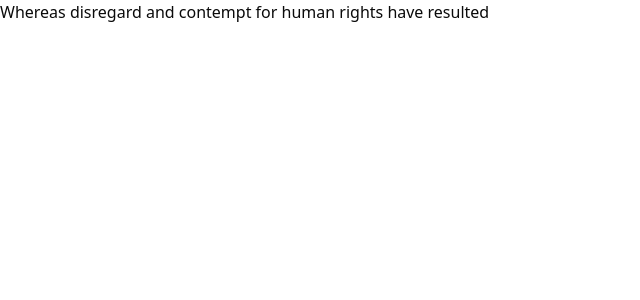
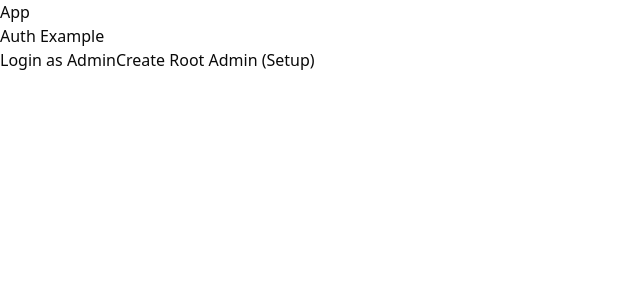
Before and after one commit to rupamkairi/ebc, a Next.js app: page / in a window 1280 px wide. Shown: the top 300 px of the page, without its empty margins (0-640 px from the left). Built offline with nearby package versions, Linux system fonts and the light colour scheme; no server answers.

Commit message:
feat: Implement API client, React Query auth hooks, types, and documentation for admin authentication.

```diff
--- a/package.json
+++ b/package.json
@@ -28,9 +28,10 @@
     "@radix-ui/react-toggle": "^1.1.10",
     "@radix-ui/react-toggle-group": "^1.1.11",
     "@radix-ui/react-tooltip": "^1.2.8",
+    "@tanstack/react-form": "^1.27.4",
     "@tanstack/react-query": "^5.90.12",
     "@tanstack/react-table": "^8.21.3",
-    "axios": "^1.13.2",
+    "@uidotdev/usehooks": "^2.4.1",
     "class-variance-authority": "^0.7.1",
     "clsx": "^2.1.1",
     "cmdk": "^1.1.1",
@@ -50,6 +51,7 @@
   },
   "devDependencies": {
     "@tailwindcss/postcss": "^4",
+    "@tanstack/react-devtools": "^0.8.4",
     "@types/node": "^20",
     "@types/react": "^19",
     "@types/react-dom": "^19",
--- a/src/app/page.tsx
+++ b/src/app/page.tsx
@@ -1,7 +1,10 @@
+import { AuthExample } from "@/examples/auth-hooks-usage";
+
 export default function Page() {
   return (
     <div>
-      <p>Whereas disregard and contempt for human rights have resulted</p>
+      <p>App</p>
+      <AuthExample />
     </div>
   );
 }
--- /dev/null
+++ b/src/examples/auth-hooks-usage.tsx
@@ -0,0 +1,103 @@
+"use client";
+
+import React from "react";
+import {
+  useAdminLogin,
+  useCreateAdmin,
+  useCreateAdminManager,
+  useSession,
+  useSyncSession,
+} from "@/hooks/api/use-auth-admin";
+import { useAuthStore } from "@/store/authStore";
+
+/**
+ * Example Component demonstrating usage of Auth Hooks and Store
+ */
+export const AuthExample = () => {
+  // 1. Sync Session (Recommended to use in Layout or Top-level Provider)
+  // This hook automatically updates the auth store when session data is fetched
+  useSyncSession();
+
+  // 2. Access Store State
+  const { user, token, logout } = useAuthStore();
+
+  // 3. Login Mutation
+  const loginMutation = useAdminLogin();
+
+  // 4. Create Admin Mutation (Public if no admins exist)
+  const createAdminMutation = useCreateAdmin();
+
+  // 5. Create Subordinate (Requires specific roles)
+  const createManagerMutation = useCreateAdminManager();
+
+  const handleLogin = () => {
+    loginMutation.mutate(
+      {
+        email: "root@example.com",
+        password: "password",
+      },
+      {
+        onSuccess: (data) => {
+          console.log("Logged in successfully!", data);
+        },
+        onError: (err) => {
+          console.error("Login failed", err);
+        },
+      }
+    );
+  };
+
+  const handleCreateRootAdmin = () => {
+    createAdminMutation.mutate({
+      email: "root@example.com",
+      name: "Root Admin",
+      password: "password",
+    });
+  };
+
+  const handleCreateManager = () => {
+    createManagerMutation.mutate({
+      email: "manager@example.com",
+      name: "Manager Name",
+      password: "password",
+    });
+  };
+
+  if (loginMutation.isPending) return <div>Logging in...</div>;
+
+  return (
+    <div>
+      <h1>Auth Example</h1>
+
+      {/* Display User Info if logged in */}
+      {user ? (
+        <div>
+          <p>
+            Welcome, {user.name} ({user.role})
+          </p>
+          <p>Email: {user.email}</p>
+          <button onClick={() => logout()}>Logout</button>
+
+          <hr />
+
+          {/* Example of Role-based action */}
+          {user.role === "ADMIN" && (
+            <button onClick={handleCreateManager}>Create Manager</button>
+          )}
+        </div>
+      ) : (
+        <div>
+          <button onClick={handleLogin}>Login as Admin</button>
+          <button onClick={handleCreateRootAdmin}>
+            Create Root Admin (Setup)
+          </button>
+        </div>
+      )}
+
+      {/* Show Errors */}
+      {loginMutation.isError && (
+        <p style={{ color: "red" }}>Error: {loginMutation.error.message}</p>
+      )}
+    </div>
+  );
+};
--- /dev/null
+++ b/src/hooks/api/use-auth-admin.ts
@@ -0,0 +1,120 @@
+import { useEffect } from "react";
+import { useMutation, useQuery, useQueryClient } from "@tanstack/react-query";
+import { useAuthStore } from "@/store/authStore";
+import fetchClient from "@/lib/api-client";
+import { API_ENDPOINTS } from "@/lib/api-endpoints";
+import {
+  AdminLoginRequest,
+  AuthResponse,
+  CreateAdminRequest,
+  CreateAdminSubordinateRequest,
+  SessionResponse,
+} from "@/types/auth";
+
+// --- Mutations ---
+
+export function useAdminLogin() {
+  const setToken = useAuthStore((state) => state.setToken);
+  const queryClient = useQueryClient();
+
+  return useMutation({
+    mutationFn: (data: AdminLoginRequest) =>
+      fetchClient<AuthResponse>(API_ENDPOINTS.AUTH.ADMIN.LOGIN, {
+        method: "POST",
+        body: data,
+        auth: false,
+      }),
+    onSuccess: (data) => {
+      setToken(data.token);
+      // Invalidate session to fetch fresh user data
+      queryClient.invalidateQueries({ queryKey: SESSION_QUERY_KEY });
+    },
+  });
+}
+
+export function useCreateAdmin() {
+  return useMutation({
+    mutationFn: (data: CreateAdminRequest) =>
+      fetchClient<AuthResponse>(API_ENDPOINTS.AUTH.ADMIN.CREATE_ADMIN, {
+        method: "POST",
+        body: data,
+        auth: false, // Public if no admin exists
+      }),
+  });
+}
+
+export function useCreateAdminManager() {
+  return useMutation({
+    mutationFn: (data: CreateAdminSubordinateRequest) =>
+      fetchClient<AuthResponse>(API_ENDPOINTS.AUTH.ADMIN.CREATE_MANAGER, {
+        method: "POST",
+        body: data,
+      }),
+  });
+}
+
+export function useCreateAdminAccountant() {
+  return useMutation({
+    mutationFn: (data: CreateAdminSubordinateRequest) =>
+      fetchClient<AuthResponse>(API_ENDPOINTS.AUTH.ADMIN.CREATE_ACCOUNTANT, {
+        method: "POST",
+        body: data,
+      }),
+  });
+}
+
+export function useCreateAdminExecutive() {
+  return useMutation({
+    mutationFn: (data: CreateAdminSubordinateRequest) =>
+      fetchClient<AuthResponse>(API_ENDPOINTS.AUTH.ADMIN.CREATE_EXECUTIVE, {
+        method: "POST",
+        body: data,
+      }),
+  });
+}
+
+// --- Queries ---
+
+export const SESSION_QUERY_KEY = ["session"];
+
+export function useSession() {
+  const token = useAuthStore((state) => state.token); // Dependency to refetch if token changes
+
+  return useQuery({
+    queryKey: SESSION_QUERY_KEY,
+    queryFn: async () => {
+      const data = await fetchClient<SessionResponse>(
+        API_ENDPOINTS.AUTH.SESSION,
+        {
+          method: "GET",
+        }
+      );
+      return data;
+    },
+    enabled: !!token, // Only fetch if we have a token
+    retry: false, // Don't retry if session fails (likely invalid token)
+  });
+}
+
+// Helper to sync session with store
+export function useSyncSession() {
+  const { data, isSuccess, isError, error } = useSession();
+  const setUser = useAuthStore((state) => state.setUser);
+
+  useEffect(() => {
+    if (isSuccess && data) {
+      setUser(data.user);
+    }
+  }, [isSuccess, data, setUser]);
+
+  useEffect(() => {
+    if (isError) {
+      // Optional: Handle session expiry/invalid token
+      // console.error("Session Sync Error:", error);
+      // setToken(null);
+      // setUser(null);
+    }
+  }, [isError, error]);
+
+  return { isSuccess, isError };
+}
--- /dev/null
+++ b/src/lib/api-client.ts
@@ -0,0 +1,106 @@
+import { useAuthStore } from "@/store/authStore";
+
+const BASE_URL =
+  process.env.NEXT_PUBLIC_API_URL || "http://localhost:10000/api";
+
+type RequestMethod = "GET" | "POST" | "PUT" | "DELETE" | "PATCH";
+
+interface RequestOptions extends Omit<RequestInit, "method" | "body"> {
+  method?: RequestMethod;
+  body?: unknown;
+  query?: Record<string, string | number | boolean | undefined>;
+  auth?: boolean; // If true, automatically add Bearer token
+}
+
+export class ApiError extends Error {
+  status: number;
+  data: unknown;
+
+  constructor(status: number, message: string, data?: unknown) {
+    super(message);
+    this.status = status;
+    this.data = data;
+    this.name = "ApiError";
+  }
+}
+
+async function fetchClient<T>(
+  endpoint: string,
+  options: RequestOptions = {}
+): Promise<T> {
+  const {
+    body,
+    query,
+    auth = true,
+    headers: customHeaders,
+    ...customConfig
+  } = options;
+
+  const headers: Record<string, string> = {
+    "Content-Type": "application/json",
+    ...(customHeaders as Record<string, string>),
+  };
+
+  if (auth) {
+    const token = useAuthStore.getState().token;
+    if (token) {
+      headers["Authorization"] = `Bearer ${token}`;
+    }
+  }
+
+  // Handle Query Params
+  let url = `${BASE_URL}${endpoint}`;
+  if (query) {
+    const queryString = Object.entries(query)
+      .filter(([, value]) => value !== undefined)
+      .map(
+        ([key, value]) =>
+          `${encodeURIComponent(key)}=${encodeURIComponent(String(value))}`
+      )
+      .join("&");
+    if (queryString) {
+      url += `?${queryString}`;
+    }
+  }
+
+  const config: RequestInit = {
+    ...customConfig,
+    headers,
+  };
+
+  if (body) {
+    config.body = JSON.stringify(body);
+  }
+
+  try {
+    const response = await fetch(url, config);
+
+    if (!response.ok) {
+      // Try to parse error message from server
+      let errorMessage = `HTTP error! status: ${response.status}`;
+      let errorData = null;
+      try {
+        errorData = await response.json();
+        errorMessage = errorData.message || errorMessage;
+      } catch {
+        // Ignore if json parsing fails
+      }
+      throw new ApiError(response.status, errorMessage, errorData);
+    }
+
+    // Handle 204 No Content
+    if (response.status === 204) {
+      return {} as T;
+    }
+
+    return await response.json();
+  } catch (error) {
+    if (error instanceof ApiError) {
+      throw error;
+    }
+    // Network errors or other issues
+    throw new ApiError(500, (error as Error).message || "Unknown Error");
+  }
+}
+
+export default fetchClient;
--- /dev/null
+++ b/src/lib/api-endpoints.ts
@@ -0,0 +1,21 @@
+export const API_ENDPOINTS = {
+  AUTH: {
+    ADMIN: {
+      LOGIN: "/auth/admin/login",
+      CREATE_ADMIN: "/auth/admin/create-admin",
+      CREATE_MANAGER: "/auth/admin/create-admin-manager",
+      CREATE_ACCOUNTANT: "/auth/admin/create-admin-accountant",
+      CREATE_EXECUTIVE: "/auth/admin/create-admin-executive",
+      SET_ROLE: "/auth/admin/set-role",
+      UPDATE_PROFILE: "/auth/admin/update",
+    },
+    USER: {
+      SEND_OTP: "/auth/user/send-otp",
+      VERIFY_OTP: "/auth/user/verify-otp",
+      CREATE_SELLER_STAFF: "/auth/user/create-user-seller-staff",
+      CREATE_SERVICE_STAFF: "/auth/user/create-user-service-staff",
+      UPDATE_PROFILE: "/auth/user/update",
+    },
+    SESSION: "/auth/session",
+  },
+} as const;
--- /dev/null
+++ b/src/types/auth.ts
@@ -0,0 +1,46 @@
+export interface AdminLoginRequest {
+  email?: string;
+  password?: string;
+}
+
+export interface AuthResponse {
+  id: string; // session-uuid
+  token: string; // jwt-token-string
+  userId: string; // user-uuid
+  expiresAt: string;
+}
+
+export interface CreateAdminRequest {
+  email: string;
+  name: string;
+  password?: string;
+}
+
+export interface CreateAdminSubordinateRequest {
+  email: string;
+  name: string;
+  password?: string;
+}
+
+export interface SessionResponse {
+  session: {
+    id: string;
+    userId: string;
+    expiresAt: string;
+    ipAddress?: string;
+    userAgent?: string;
+  };
+  user: {
+    id: string;
+    email: string;
+    emailVerified: boolean;
+    name: string;
+    createdAt: string;
+    updatedAt: string;
+    image?: string | null;
+    role?: string;
+    banned?: boolean;
+    banReason?: string;
+    banExpires?: string;
+  };
+}
```
Also changed, not shown: src/store/authStore.ts (+3 -7 lines), 4 other files (tests, documents, lock files or other folders).
